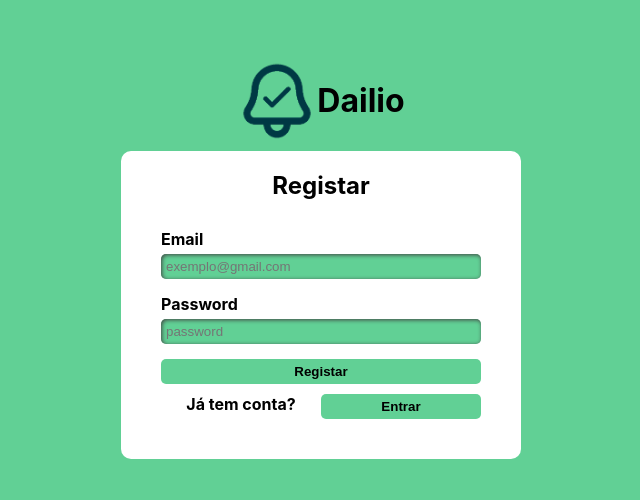
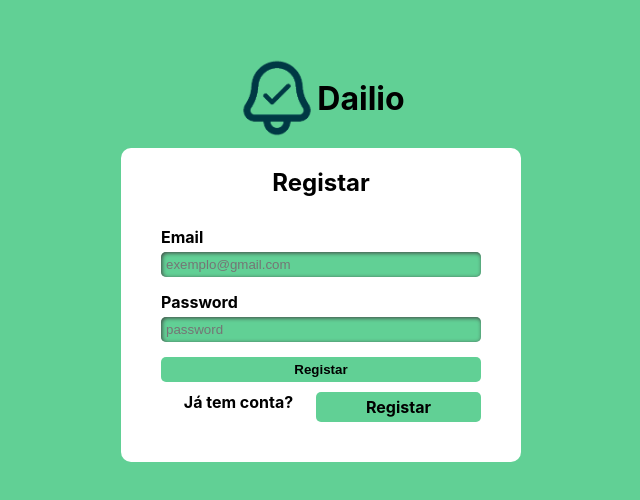
Before and after one commit to Marcio-Lima123/projeto-react-grupo1, a React (Create React App) app: page /#/register in a window 1280 px wide. Shown: the part 140-640 px from the top of the page, without its empty margins (319-959 px from the left). Built offline with nearby package versions, Linux system fonts and the light colour scheme; sample sign-in values are in the browser's storage; a web font is replaced by a local one.

Commit message:
#links do classification e estatistica arranjados

```diff
--- a/src/components/navbar.js
+++ b/src/components/navbar.js
@@ -18,7 +18,7 @@ export function NavBar() {
                         <div class='route_h'></div>
                     </div>
                     <div class='route_container'>
-                        <button class="comic-button"><a class='routes route_a' href='/classificacoes'>Classificações</a></button>
+                        <button class="comic-button"><a class='routes route_a' href='#/classificacao'>Classificações</a></button>
                         <div class='route_h'></div>
                     </div>
                 </div>
@@ -37,7 +37,7 @@ export function NavBar() {
                                     <a href='#/informacao'><img class='logs_menu' src="imgs/settings.png" alt="config"></img>Configurações</a>
                                 </div>
                                 <div class='menu_tab'>
-                                    <a href='#/sair'><img class='logs_menu' src="imgs/log-out.png" alt="sair"></img>Sair</a>
+                                    <a href='#/login'><img class='logs_menu' src="imgs/log-out.png" alt="sair"></img>Sair</a>
                                 </div>
                             </div>
                         </div>
--- a/src/components/subnavbar.js
+++ b/src/components/subnavbar.js
@@ -12,7 +12,7 @@ export function SubNavbar(){
                     <a href="#/preferencias"><img src='/imgs/star.png' alt=''></img> Preferências</a>
                 </div>
                 <div class='link_box'>
-                    <a href="#/estatisticas"><img src='/imgs/' alt=''></img> Estatisticas</a>
+                    <a href="#/estatistica"><img src='/imgs/' alt=''></img> Estatisticas</a>
                 </div>
             </nav>
         </div>
--- a/src/pages/loginPage.js
+++ b/src/pages/loginPage.js
@@ -22,7 +22,8 @@ export function LoginPage() {
                         <input class='btn_enter' type='submit' value={'Entrar'}></input>
                         <div class='reg_container'>
                             <label>Não tem conta?</label>
-                            <input class='btn_enter' type='button' value={'Registar'}  ></input>
+                            <a class='btn_enter' href='#/register'>Registar</a>
+                            {/* <input class='btn_enter' type='button' value={'Registar'}></input> */}
                         </div>
                     </div>
                 </form>
--- a/src/pages/registerPage.js
+++ b/src/pages/registerPage.js
@@ -21,7 +21,8 @@ export function RegisterPage(){
                         <input class='btn_enter' type='submit' value={'Registar'}></input>
                         <div class='reg_container'>
                             <label>Já tem conta?</label>
-                            <input class='btn_enter' type='button' value={'Entrar'}  ></input>
+                            <a class='btn_enter' href='#/login'>Registar</a>
+                            {/* <input class='btn_enter' type='button' value={'Entrar'}  ></input> */}
                         </div>
                     </div>
                 </form>
--- a/src/styles/login.css
+++ b/src/styles/login.css
@@ -85,7 +85,12 @@
     border: 0;
     border-radius: 5px;
 
+    text-decoration: none;
+    color: black;
+
     font-weight: bold;
+
+    cursor: pointer;
 }
 
 .ipt_ep{
```
